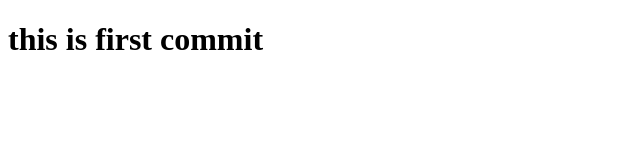
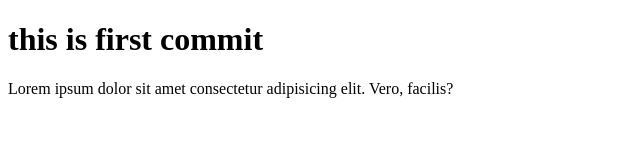
Before and after one commit to mhd-owais/my-new-web, a plain HTML site: page index.html in a window 1280 px wide. Shown: the whole page, without its empty margins (0-640 px from the left). Drawn offline with Linux system fonts and the light colour scheme.

Commit message:
add pera

```diff
--- a/index.html
+++ b/index.html
@@ -7,5 +7,6 @@
 </head>
 <body>
     <h1>this is first commit</h1>
+    <p>Lorem ipsum dolor sit amet consectetur adipisicing elit. Vero, facilis?</p>
 </body>
 </html>
```
